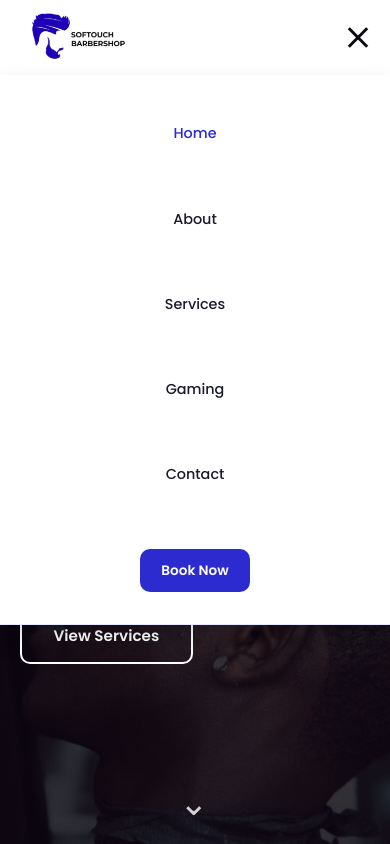
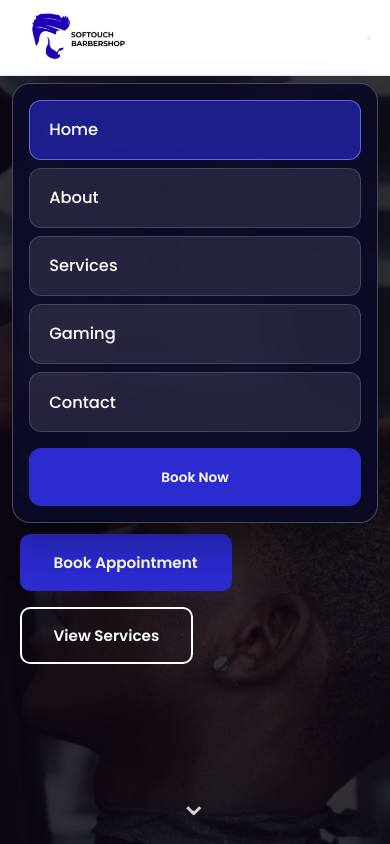
Before and after one commit to sipho019/Softouch-Barbar-Shop, a plain HTML site: page index.html in a window 390 px wide. Both pictures are taken after a click on the button "Open menu". Shown: the top 844 px of the page. Drawn offline with nearby package versions, Linux system fonts and the light colour scheme.

Commit message:
enhanced menu toggle style

```diff
--- a/style.css
+++ b/style.css
@@ -170,55 +170,69 @@ h2 { font-size: 2.4rem; margin-bottom: 1rem; }
   .nav a:not(.btn) { padding: 0.6rem 0; }
 }
 
-/* ============ MOBILE MENU (JavaScript toggle) ============ */
-
-/* The button is hidden on wide screens */
-.menu-toggle { display: none; background: none; border: none; cursor: pointer; }
-
-.menu-toggle span {
-  display: block;
-  width: 26px;
-  height: 3px;
-  background: var(--black);
-  margin: 5px 0;
-  transition: 0.3s;
-}
-
+/* ============ MOBILE MENU: FINAL (glass panel, wins over older rules) ============ */
 @media (max-width: 800px) {
 
-  .menu-toggle { display: block; position: relative; z-index: 300; }
-
-  /* The nav panel: hidden until JavaScript adds the class "open" */
-  .nav {
-    display: none;
-    position: absolute;
-    top: 75px;
-    left: 0;
-    width: 100%;
-    flex-direction: column;
-    align-items: center;
-    padding: 1rem 0 1.5rem;
-    background: #ffffff;
-    box-shadow: 0 12px 24px rgba(0, 0, 0, 0.15);
+  /* ".header .nav" has higher specificity than a plain ".nav", so it wins any clash */
+  .header .nav {
+    display: none;                         /* hidden until JavaScript adds "open" */
+    position: absolute !important;
+    top: 83px !important;                  /* just under the 75px header */
+    left: 12px !important;
+    right: 12px !important;
+    bottom: auto !important;               /* stops the panel stretching to the screen bottom */
+    width: auto !important;
+    height: auto !important;               /* the panel is only as tall as its links */
+    min-height: 0 !important;
+    flex-direction: column !important;
+    justify-content: flex-start !important;/* links start at the top and stack with a small gap */
+    align-items: stretch !important;
+    gap: 0.5rem !important;
+    padding: 1rem !important;
+    border-radius: 18px !important;
+    background: rgba(11, 11, 40, 0.94) !important;   /* dark glass: 94% solid so text is always readable */
+    -webkit-backdrop-filter: blur(16px) saturate(160%);
+    backdrop-filter: blur(16px) saturate(160%);
+    border: 1px solid rgba(255, 255, 255, 0.25) !important;
+    box-shadow: 0 20px 40px rgba(0, 0, 0, 0.3) !important;
     z-index: 200;
   }
 
-  .nav.open { display: flex; }
+  /* Shown when JavaScript adds the class "open" */
+  .header .nav.open { display: flex !important; }
 
-  .nav a:not(.btn) {
-    display: block;
-    width: 100%;
-    text-align: center;
-    padding: 0.9rem 0;
-    color: #1a1a2e;
+  /* Each link: a white-text glass pill */
+  .header .nav a:not(.btn) {
+    display: block !important;
+    width: 100% !important;
+    text-align: left !important;
+    padding: 0.95rem 1.2rem !important;
+    font-size: 1.02rem !important;
+    color: #ffffff !important;
+    background: rgba(255, 255, 255, 0.1) !important;
+    border: 1px solid rgba(255, 255, 255, 0.15) !important;
+    border-radius: 12px !important;
+    opacity: 1 !important;
   }
-  .nav a:not(.btn)::after { display: none; }
-  .nav .btn { margin-top: 1rem; }
 
-  /* The three bars turn into an X when "open" is on the button */
-  .menu-toggle.open span:nth-child(1) { transform: translateY(8px) rotate(45deg); }
-  .menu-toggle.open span:nth-child(2) { opacity: 0; }
-  .menu-toggle.open span:nth-child(3) { transform: translateY(-8px) rotate(-45deg); }
+  /* Remove the desktop blue underline that was showing */
+  .header .nav a:not(.btn)::after { display: none !important; content: none !important; }
+
+  /* Current page: blue-tinted pill */
+  .header .nav a.active:not(.btn) {
+    background: rgba(43, 43, 208, 0.6) !important;
+    border-color: rgba(111, 124, 255, 0.8) !important;
+  }
+
+  /* Book Now: full-width blue button */
+  .header .nav .btn {
+    display: block !important;
+    width: 100% !important;
+    margin: 0.5rem 0 0 !important;
+    padding: 0.95rem 0 !important;
+    text-align: center !important;
+    border-radius: 12px !important;
+  }
 }
 /* ============ HERO (black overlay, white text) ============ */
 .hero {
```
